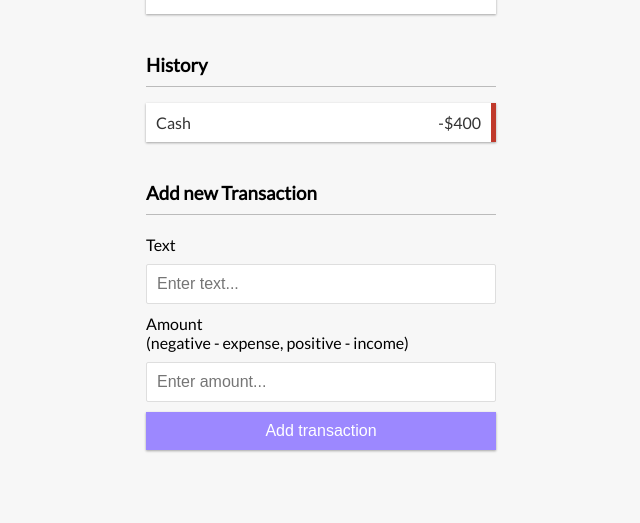
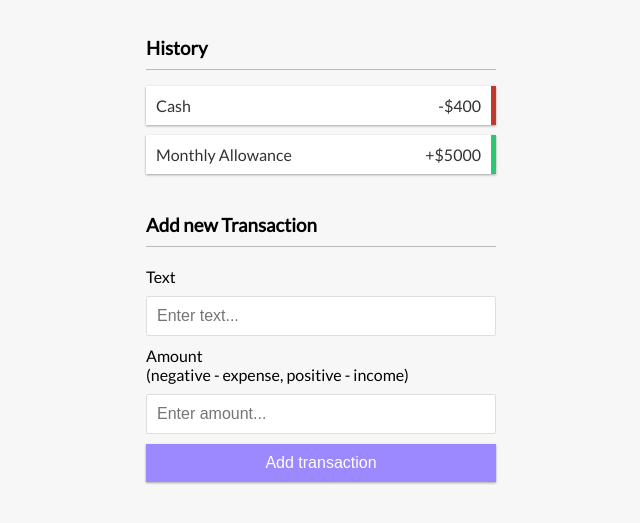
Before and after one commit to uzair-suria/expense-tracker-static, a plain HTML site: page index.html in a window 1280 px wide. Shown: the part 273-796 px from the top of the page, without its empty margins (319-959 px from the left). Drawn offline with Linux system fonts and the light colour scheme; a script that the page names is missing.

Commit message:
updated index.html
added positive expense

```diff
--- a/index.html
+++ b/index.html
@@ -29,6 +29,10 @@
 				<li class="minus">
 					Cash <span>-$400</span> <button class="delete-btn">x</button>
 				</li>
+				<li class="plus">
+					Monthly Allowance <span>+$5000</span>
+					<button class="delete-btn">x</button>
+				</li>
 			</ul>
 			<h3>Add new Transaction</h3>
 			<form id="form">
```
